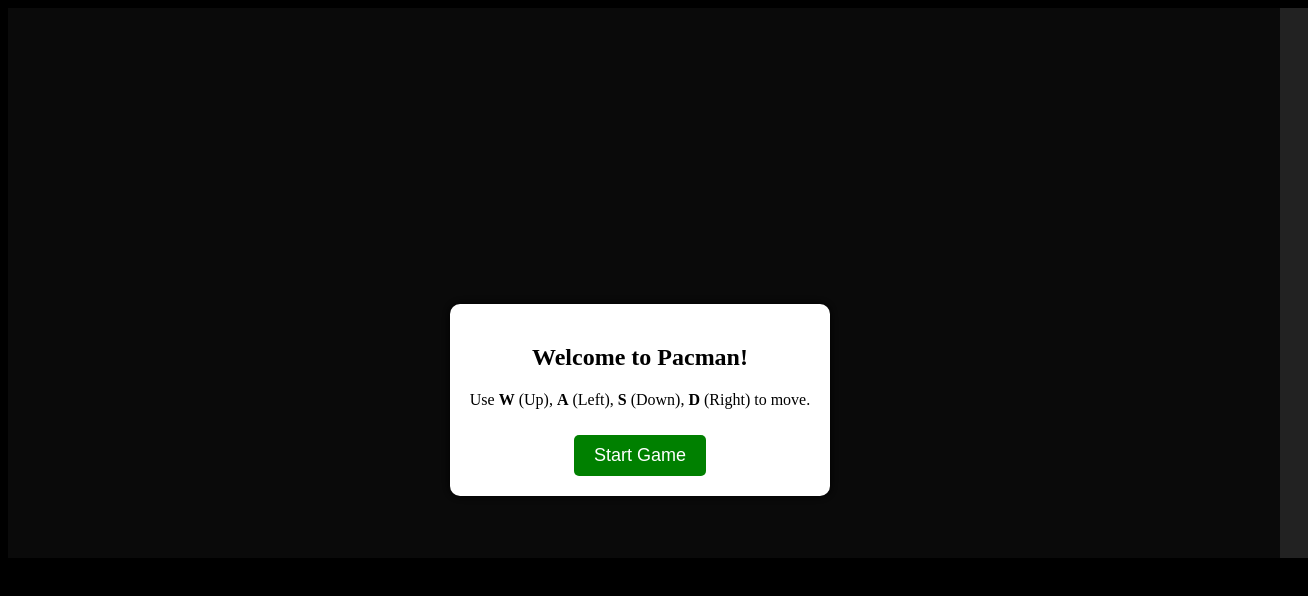
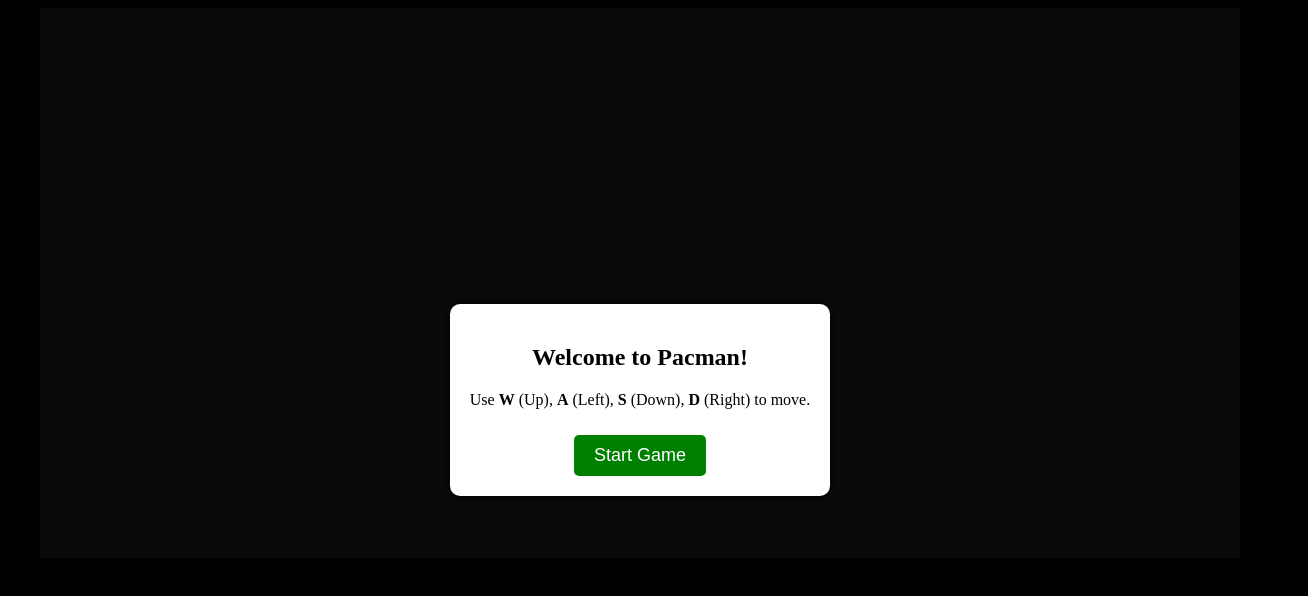
Before and after one commit to dovbyk/pacman.js, a plain HTML site: page index.html in a window 1280 px wide. Shown: the whole page, 1308 px wide, since content can reach past the window. Drawn offline with Linux system fonts and the light colour scheme.

Commit message:
Update index.html

```diff
--- a/index.html
+++ b/index.html
@@ -7,7 +7,7 @@
     <link rel="stylesheet" href="styles.css">
 </head>
 <body>
-    <canvas id="gameCanvas" width="1300" height="550"></canvas>
+    <canvas id="gameCanvas" width="1200" height="550"></canvas>
 
     <div id="startGameModal" class="start-modal">
     <div class="start-modal-content">
```
